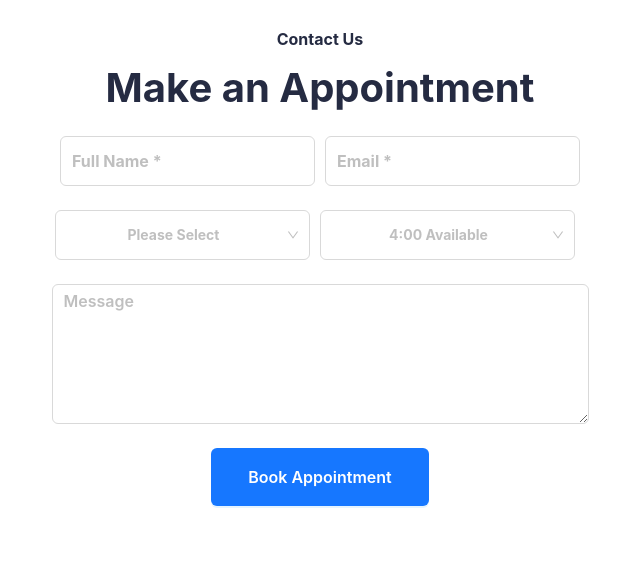
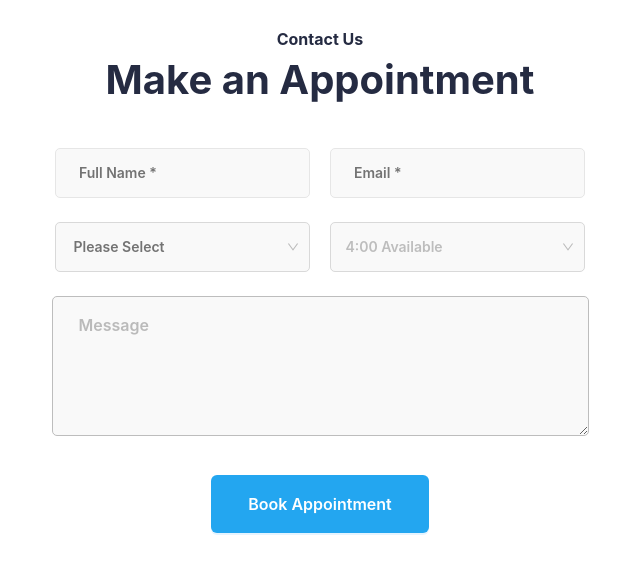
Before and after one commit to Akash-Ramjyothi/Enalo-Appointment, a React (Create React App) app: page / in a window 1280 px wide. Shown: the top 574 px of the page, without its empty margins (320-960 px from the left). Built offline with nearby package versions, Linux system fonts and the light colour scheme.

Commit message:
Minor ui fix

```diff
--- a/src/App.css
+++ b/src/App.css
@@ -2,62 +2,65 @@
   text-align: center;
 }
 
-.App-logo {
-  height: 40vmin;
-  pointer-events: none;
-}
-
-@media (prefers-reduced-motion: no-preference) {
-  .App-logo {
-    animation: App-logo-spin infinite 20s linear;
-  }
-}
-
-.App-header {
-  background-color: #282c34;
-  min-height: 100vh;
-  display: flex;
-  flex-direction: column;
-  align-items: center;
-  justify-content: center;
-  font-size: calc(10px + 2vmin);
-  color: white;
-}
-
-.App-link {
-  color: #61dafb;
-}
-
-.contact-us-text{
+.contact-us-text {
   line-height: 24px;
   font-weight: 700;
   font-size: 16px;
 }
 
-.appointment-text{
+.appointment-text {
   font-size: 500px;
 }
 
-.input-wrapper{
+.input-wrapper {
   display: flex;
   justify-content: center;
 }
 
-.dropdown-wrapper{
+.dropdown-wrapper {
   display: flex;
   justify-content: center;
 }
 
-.message-wrapper{
+.message-wrapper {
   display: flex;
   justify-content: center;
 }
 
-@keyframes App-logo-spin {
-  from {
-    transform: rotate(0deg);
-  }
-  to {
-    transform: rotate(360deg);
-  }
+.custom-placeholder::placeholder {
+  color: #737373;
+  opacity: 1;
+  padding-left: 12px;
 }
+
+.custom-select .ant-select-selector {
+  background-color: #f9f9f9 !important;
+  height: 50px;
+  border-radius: 5px;
+}
+
+.custom-select .ant-select-selector {
+  padding-right: 120px !important;
+  color: #737373;
+}
+
+.custom-select .ant-select-selection-placeholder {
+  left: 10px !important;
+  color: #737373;
+}
+
+.custom-select-2 .ant-select-selector {
+  background-color: #f9f9f9 !important;
+  height: 50px;
+  border-radius: 5px;
+}
+
+.custom-select-2 .ant-select-selector {
+  padding-right: 120px !important;
+  color: #737373;
+}
+
+.custom-select-2 .ant-select-selection-placeholder {
+  left: 10px !important;
+  color: #bdbdbd;
+}
--- a/src/App.tsx
+++ b/src/App.tsx
@@ -17,25 +17,173 @@ interface FormValues {
   message: string;
 }
 
-// const App: React.FC =()=>{
-//   const formRef = React.createRef<FormInstance>();
-// }
-
 function App() {
-  const [isMobile, setIsMobile] = useState<boolean>(window.innerWidth<329);
-
-  useEffect(()=>{
-    const handleResize = () => {
-      setIsMobile(window.innerWidth<329);
-    };
-
-    window.addEventListener('resize', handleResize);
-    return () => window.removeEventListener('resize', handleResize);
-  }, []);
-
   const formRef = React.createRef<FormInstance>();
 
-  return isMobile ? <MobileForm /> : <DesktopForm />
+  return (
+    <div className="App">
+      <Title
+        className="contact-us-text"
+        level={5}
+        style={{
+          fontSize: "16px",
+          fontWeight: "700",
+          color: "#252B42",
+          marginBottom: "0px",
+        }}
+      >
+        Contact Us
+      </Title>
+      <Title
+        className="Make an Appointment"
+        level={2}
+        style={{
+          fontSize: "40px",
+          fontWeight: "700",
+          lineHeight: "57px",
+          marginTop: "0px",
+          color: "#252B42",
+          marginBottom: "40px",
+        }}
+      >
+        Make an Appointment
+      </Title>
+
+      <Form ref={formRef} layout="vertical">
+        <div className="input-wrapper">
+          <Form.Item
+            label=""
+            name="fullName"
+            style={{
+              marginRight: "20px",
+            }}
+            rules={[{ required: true, message: "Please enter Full Name" }]}
+          >
+            <Input
+              className="custom-placeholder"
+              style={{
+                height: "50px",
+                width: "255px",
+                fontWeight: "600",
+                fontSize: "14px",
+                backgroundColor: "#F9F9F9",
+                border: "1.5px solid #E6E6E6",
+                borderRadius: "5px",
+              }}
+              placeholder="Full Name * "
+            />
+          </Form.Item>
+          <Form.Item
+            label=""
+            name="email"
+            rules={[
+              { required: true, message: "Please enter Email ID" },
+              { type: "email", message: "Please enter a valid email" },
+            ]}
+          >
+            <Input
+              className="custom-placeholder"
+              style={{
+                height: "50px",
+                width: "255px",
+                fontWeight: "600",
+                fontSize: "14px",
+                backgroundColor: "#F9F9F9",
+                border: "1.5px solid #E6E6E6",
+                borderRadius: "5px",
+              }}
+              placeholder="Email *"
+            />
+          </Form.Item>
+        </div>
+        <div className="dropdown-wrapper">
+          <Form.Item label="" name="dropdown1" style={{ marginRight: "20px" }}>
+            <Select
+              className="custom-select"
+              style={{
+                height: "50px",
+                width: "255px",
+                fontWeight: "600",
+                fontSize: "14px",
+                backgroundColor: "#F9F9F9",
+                border: "0px solid #E6E6E6",
+                borderRadius: "5px",
+              }}
+              placeholder="Please Select"
+            >
+              <Option value="option1">Option 1</Option>
+              <Option value="option2">Option 2</Option>
+            </Select>
+          </Form.Item>
+          <Form.Item label="" name="dropdown2">
+            <Select
+              className="custom-select-2"
+              style={{
+                height: "50px",
+                width: "255px",
+                fontWeight: "600",
+                fontSize: "14px",
+                color: "#737373",
+                backgroundColor: "#F9F9F9",
+                border: "0px solid #E6E6E6",
+                borderRadius: "5px",
+              }}
+              placeholder="4:00 Available"
+            >
+              <Option value="option1">5:00 Available</Option>
+              <Option value="option2">6:00 Available</Option>
+            </Select>
+          </Form.Item>
+        </div>
+        <div className="message-wrapper">
+          <Form.Item
+            label=""
+            name="message"
+            style={{
+              height: "140px",
+              width: "537px",
+              fontWeight: "600",
+              fontSize: "16px",
+              color: "#737373",
+            }}
+          >
+            <TextArea
+              style={{
+                height: "140px",
+                width: "537px",
+                fontWeight: "600",
+                fontSize: "16px",
+                color: "#BDBDBD",
+                backgroundColor: "#F9F9F9",
+                paddingTop: "16px",
+                paddingLeft: "26px",
+                border: "1px solid #BDBDBD",
+                borderRadius: "5px",
+              }}
+              placeholder="Message"
+            />
+          </Form.Item>
+        </div>
+        <Form.Item>
+          <Button
+            style={{
+              height: "58px",
+              width: "218px",
+              fontWeight: "600",
+              fontSize: "16px",
+              color: "white",
+              marginTop: "15px",
+              backgroundColor: "#23A6F0",
+            }}
+            type="primary"
+            htmlType="submit"
+          >
+            Book Appointment
+          </Button>
+        </Form.Item>
+      </Form>
+    </div>
+  );
 }
 
 export default App;
--- a/src/components/DesktopForm/DesktopForm.css
+++ b/src/components/DesktopForm/DesktopForm.css
@@ -28,29 +28,67 @@
   color: #61dafb;
 }
 
-  .contact-us-text{
+.contact-us-text {
   line-height: 24px;
   font-weight: 700;
   font-size: 16px;
 }
 
-  .appointment-text{
+.appointment-text {
   font-size: 500px;
 }
 
-  .input-wrapper{
+.input-wrapper {
   display: flex;
   justify-content: center;
 }
 
-  .dropdown-wrapper{
+.dropdown-wrapper {
   display: flex;
   justify-content: center;
 }
 
-  .message-wrapper{
+.message-wrapper {
   display: flex;
   justify-content: center;
+}
+
+.custom-placeholder::placeholder {
+  color: #737373;
+  opacity: 1;
+  padding-left: 12px;
+}
+
+.custom-select .ant-select-selector {
+  background-color: #f9f9f9 !important;
+  height: 50px;
+  border-radius: 5px;
+}
+
+.custom-select .ant-select-selector {
+  padding-right: 120px !important;
+  color: #737373;
+}
+
+.custom-select .ant-select-selection-placeholder {
+  left: 10px !important;
+  color: #737373;
+}
+
+.custom-select-2 .ant-select-selector {
+  background-color: #f9f9f9 !important;
+  height: 50px;
+  border-radius: 5px;
+}
+
+.custom-select-2 .ant-select-selector {
+  padding-right: 120px !important;
+  color: #737373;
+}
+
+.custom-select-2 .ant-select-selection-placeholder {
+  left: 10px !important;
+  color: #bdbdbd;
 }
 
 @keyframes App-logo-spin {
--- a/src/components/DesktopForm/DesktopForm.tsx
+++ b/src/components/DesktopForm/DesktopForm.tsx
@@ -23,7 +23,12 @@ export default function DesktopForm() {
       <Title
         className="contact-us-text"
         level={5}
-        style={{ fontSize: "16px", fontWeight: "700", color: "#252B42" }}
+        style={{
+          fontSize: "16px",
+          fontWeight: "700",
+          color: "#252B42",
+          marginBottom: "0px",
+        }}
       >
         Contact Us
       </Title>
@@ -36,6 +41,7 @@ export default function DesktopForm() {
           lineHeight: "57px",
           marginTop: "0px",
           color: "#252B42",
+          marginBottom: "40px",
         }}
       >
         Make an Appointment
@@ -46,18 +52,23 @@ export default function DesktopForm() {
           <Form.Item
             label=""
             name="fullName"
-            style={{ marginRight: "10px" }}
+            style={{
+              marginRight: "20px",
+            }}
             rules={[{ required: true, message: "Please enter Full Name" }]}
           >
             <Input
+              className="custom-placeholder"
               style={{
                 height: "50px",
                 width: "255px",
-                fontWeight: "700",
-                fontSize: "16px",
-                color: "#737373",
+                fontWeight: "600",
+                fontSize: "14px",
+                backgroundColor: "#F9F9F9",
+                border: "1.5px solid #E6E6E6",
+                borderRadius: "5px",
               }}
-              placeholder="Full Name *"
+              placeholder="Full Name * "
             />
           </Form.Item>
           <Form.Item
@@ -69,26 +80,32 @@ export default function DesktopForm() {
             ]}
           >
             <Input
+              className="custom-placeholder"
               style={{
                 height: "50px",
                 width: "255px",
-                fontWeight: "700",
-                fontSize: "16px",
-                color: "#737373",
+                fontWeight: "600",
+                fontSize: "14px",
+                backgroundColor: "#F9F9F9",
+                border: "1.5px solid #E6E6E6",
+                borderRadius: "5px",
               }}
               placeholder="Email *"
             />
           </Form.Item>
         </div>
         <div className="dropdown-wrapper">
-          <Form.Item label="" name="dropdown1" style={{ marginRight: "10px" }}>
+          <Form.Item label="" name="dropdown1" style={{ marginRight: "20px" }}>
             <Select
+              className="custom-select"
               style={{
                 height: "50px",
                 width: "255px",
-                fontWeight: "700",
-                fontSize: "16px",
-                color: "#737373",
+                fontWeight: "600",
+                fontSize: "14px",
+                backgroundColor: "#F9F9F9",
+                border: "0px solid #E6E6E6",
+                borderRadius: "5px",
               }}
               placeholder="Please Select"
             >
@@ -96,14 +113,18 @@ export default function DesktopForm() {
               <Option value="option2">Option 2</Option>
             </Select>
           </Form.Item>
-          <Form.Item label="" name="dropdown2" style={{ marginRight: "10px" }}>
+          <Form.Item label="" name="dropdown2">
             <Select
+              className="custom-select-2"
               style={{
                 height: "50px",
                 width: "255px",
-                fontWeight: "700",
-                fontSize: "16px",
+                fontWeight: "600",
+                fontSize: "14px",
                 color: "#737373",
+                backgroundColor: "#F9F9F9",
+                border: "0px solid #E6E6E6",
+                borderRadius: "5px",
               }}
               placeholder="4:00 Available"
             >
@@ -130,7 +151,10 @@ export default function DesktopForm() {
                 width: "537px",
                 fontWeight: "600",
                 fontSize: "16px",
-                color: "#737373",
+                color: "#BDBDBD",
+                backgroundColor: "#F9F9F9",
+                paddingTop: "16px",
+                paddingLeft: "26px",
               }}
               placeholder="Message"
             />
@@ -144,6 +168,8 @@ export default function DesktopForm() {
               fontWeight: "600",
               fontSize: "16px",
               color: "white",
+              marginTop: "15px",
+              backgroundColor: "#23A6F0",
             }}
             type="primary"
             htmlType="submit"
```
Lines whose indentation alone changed are shown as unchanged.
